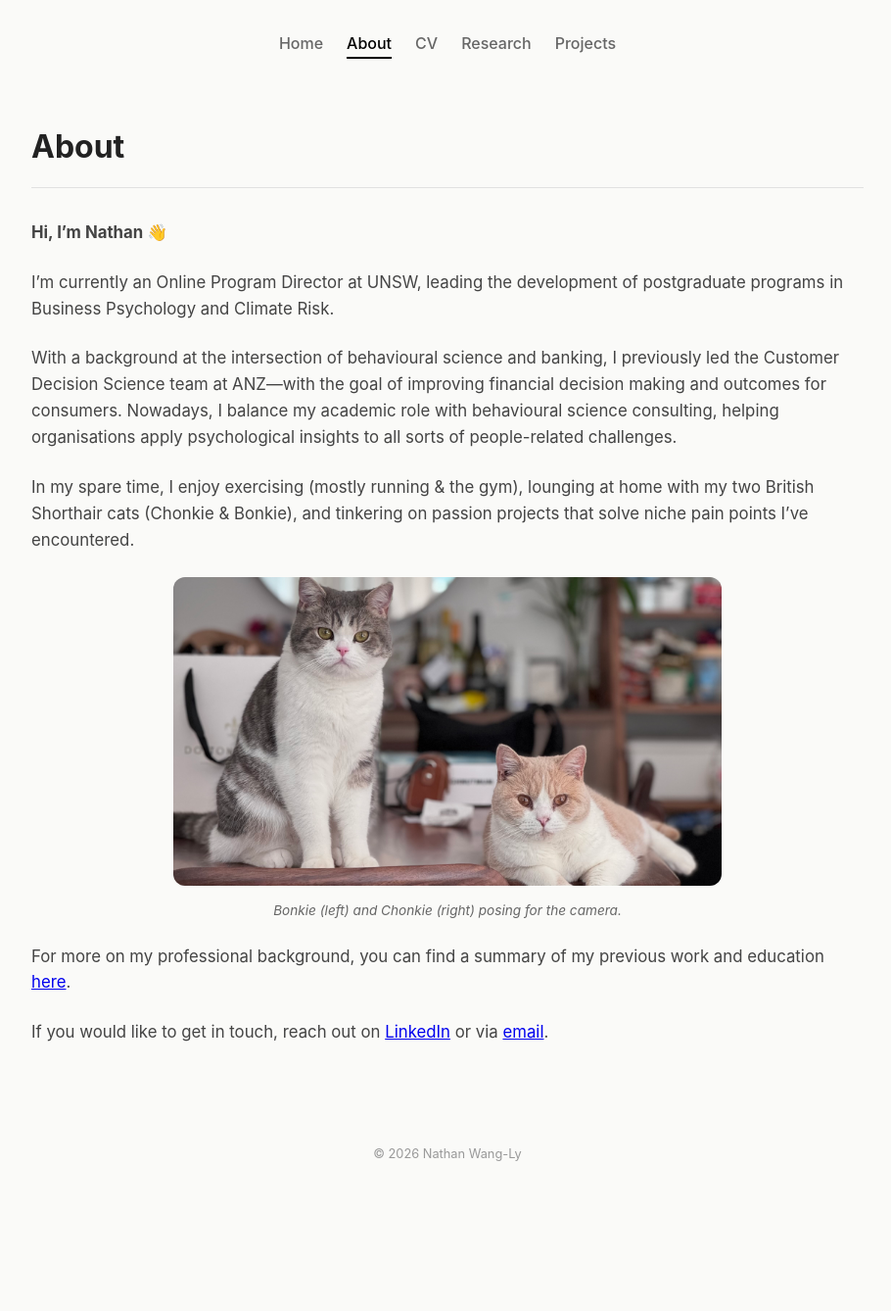
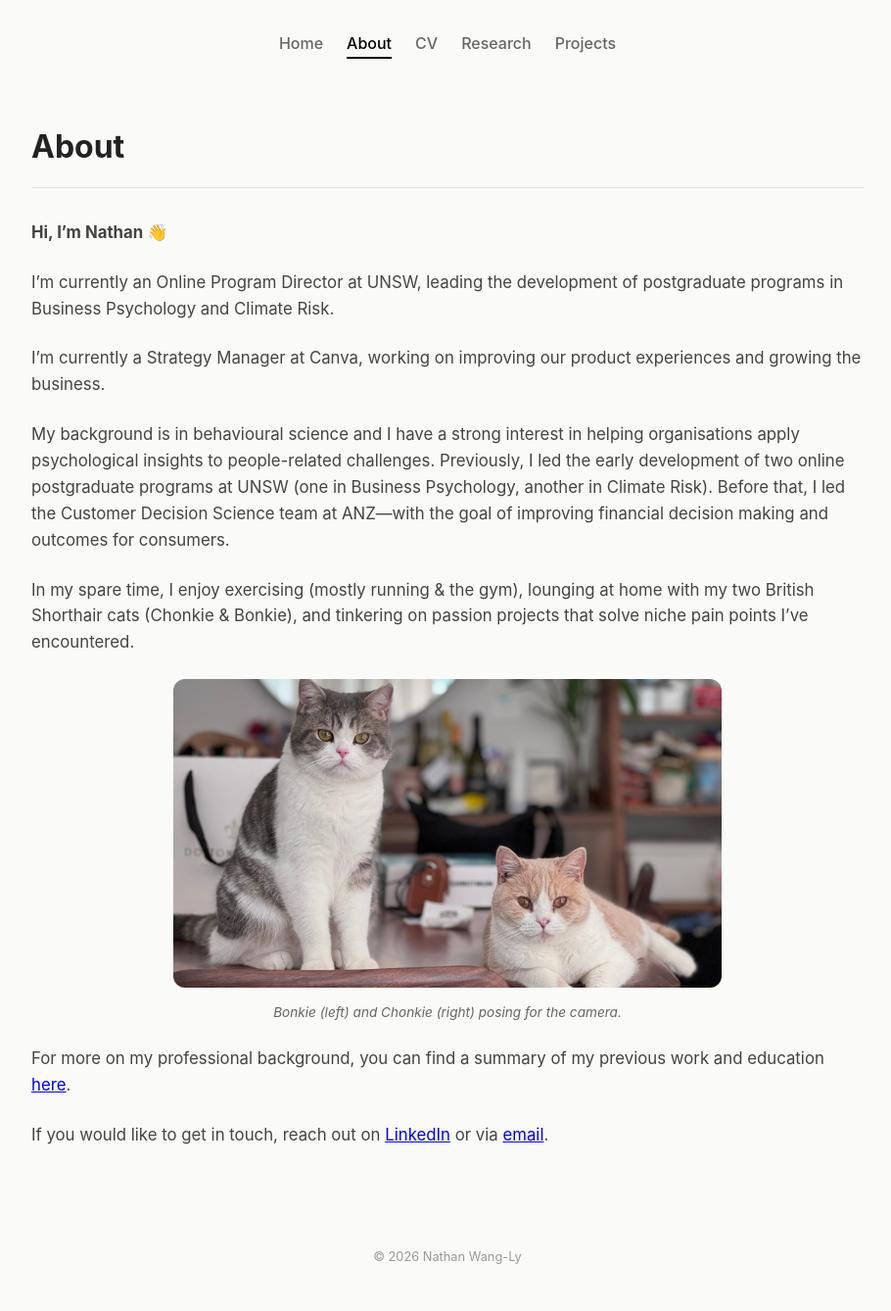
Before and after one commit to nathanwangly/nathanwangly.github.io, a Jekyll site: the page built from about.md, in a window 1280 px wide. Shown: the whole page at 98% size, without its empty margins (183-1093 px from the left). Built offline with Jekyll 4.4.1, drawn with Linux system fonts in a browser that asks for light colours; before the commit the page ends 1233 px from its top, so only the background shows below that.

Commit message:
Update about bio

```diff
--- a/about.md
+++ b/about.md
@@ -7,7 +7,9 @@ title: About
 
 I'm currently an Online Program Director at UNSW, leading the development of postgraduate programs in Business Psychology and Climate Risk.
 
-With a background at the intersection of behavioural science and banking, I previously led the Customer Decision Science team at ANZ—with the goal of improving financial decision making and outcomes for consumers. Nowadays, I balance my academic role with behavioural science consulting, helping organisations apply psychological insights to all sorts of people-related challenges.
+I'm currently a Strategy Manager at Canva, working on improving our product experiences and growing the business.
+
+My background is in behavioural science and I have a strong interest in helping organisations apply psychological insights to people-related challenges. Previously, I led the early development of two online postgraduate programs at UNSW (one in Business Psychology, another in Climate Risk). Before that, I led the Customer Decision Science team at ANZ—with the goal of improving financial decision making and outcomes for consumers.
 
 In my spare time, I enjoy exercising (mostly running & the gym), lounging at home with my two British Shorthair cats (Chonkie & Bonkie), and tinkering on passion projects that solve niche pain points I've encountered.
 
```
